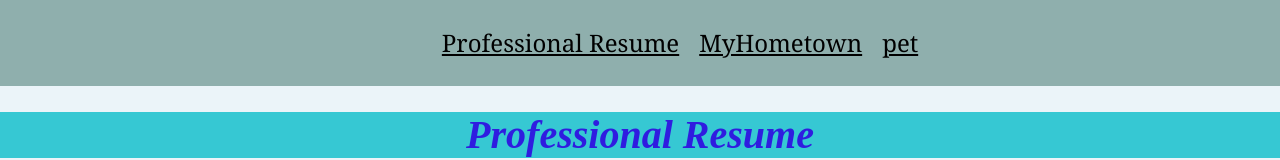
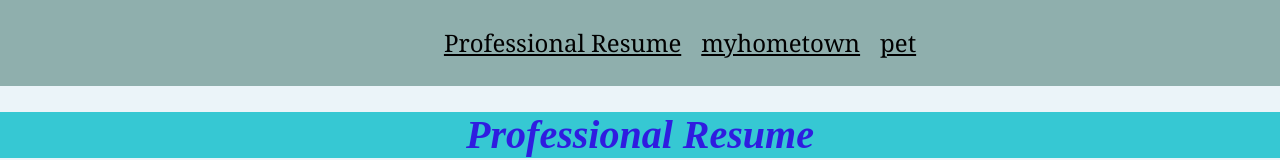
Before and after one commit to sunyanyanlearnmse/project2, a plain HTML site: page index.html in a window 1280 px wide. Shown: the top 160 px of the page. Drawn offline with Linux system fonts and the light colour scheme.

Commit message:
Update index.html

```diff
--- a/index.html
+++ b/index.html
@@ -11,7 +11,7 @@
     <nav id="nav">
       <ul>
         <li><a href="index.html">Professional Resume</a></li>
-        <li><a href="myhometown.html">MyHometown</a></li>
+        <li><a href="myhometown.html">myhometown</a></li>
         <li><a href="pet.html">pet</a></li>
       </ul>
     </nav>
```
